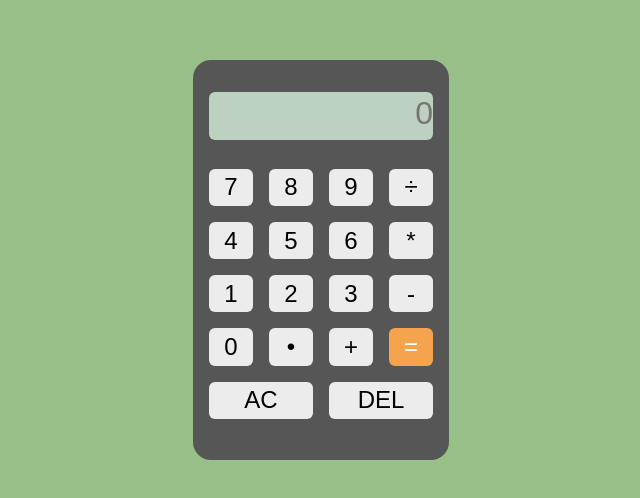
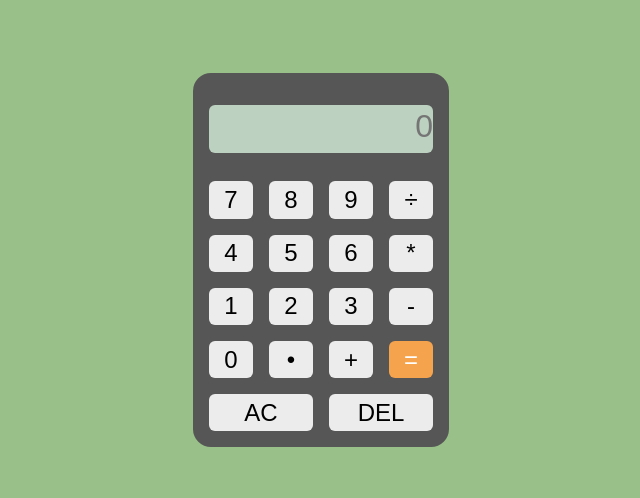
Before and after one commit to TiminiOfLagos/2D-Calculator, a plain HTML site: page index.html in a window 1280 px wide. Shown: the part 140-638 px from the top of the page, without its empty margins (319-959 px from the left). Drawn offline with Linux system fonts and the light colour scheme.

Commit message:
Update index.css

```diff
--- a/CSS/index.css
+++ b/CSS/index.css
@@ -15,8 +15,8 @@ main {
 }
 
 section {
-  width: 20%;
-  height: 50%;
+  max-width: 20%;
+  max-height: 50%;
   background: #565656;
   padding: 1rem;
   border-radius: 18px;
```
